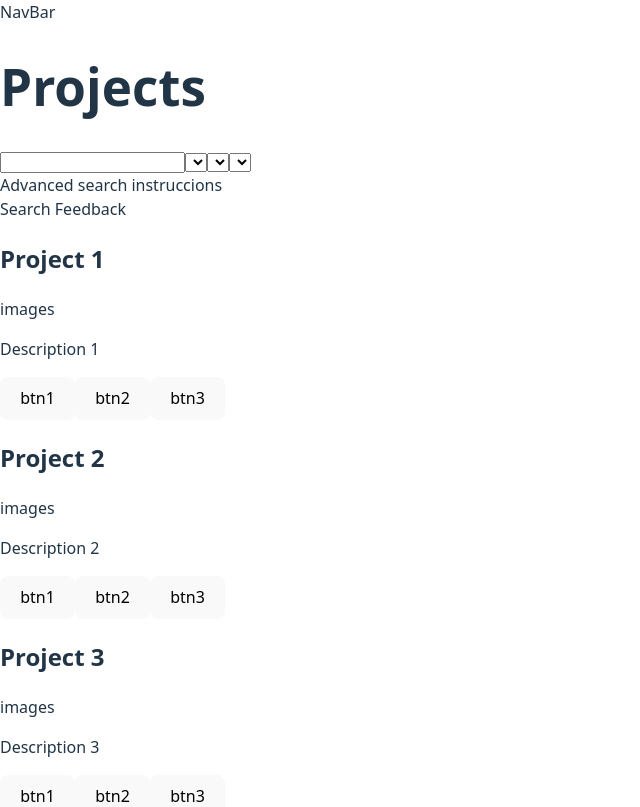
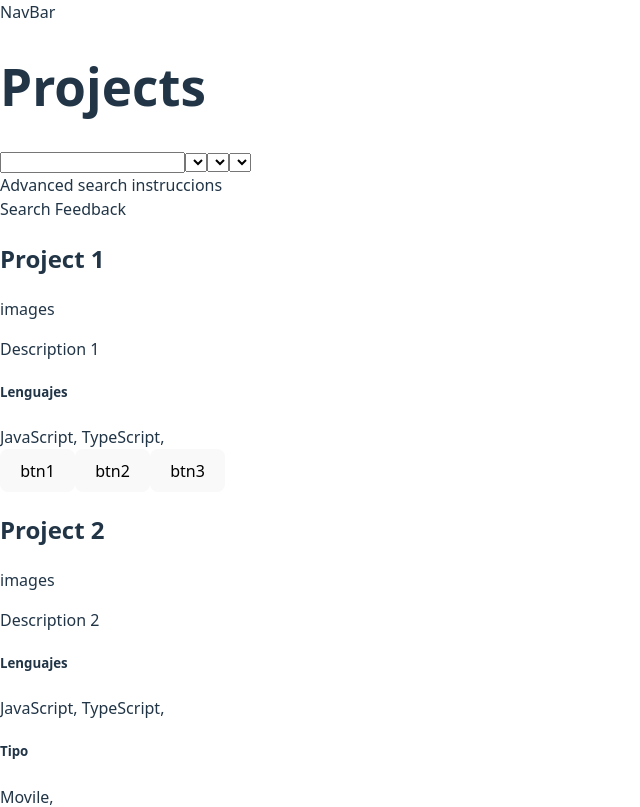
Before and after one commit to lautyt02/lautaro-trivino.com, a React (Vite) app: page /projects in a window 1280 px wide. Shown: the top 807 px of the page, without its empty margins (0-640 px from the left). Built offline with nearby package versions, Linux system fonts and the light colour scheme.

Commit message:
Implemented lists in projects example list (In Projects page)

```diff
--- a/src/pages/projetcs/projects.jsx
+++ b/src/pages/projetcs/projects.jsx
@@ -1,13 +1,13 @@
 import { Search, Card } from "../../components"
 const Projects = ()=>{
-    const projects = [{title:"Project 1", description:"Description 1", buttons: [{text:"btn1", action:()=>{}},{text:"btn2", action:()=>{}},{text:"btn3", action:()=>{}}]},
-    {title:"Project 2", description:"Description 2", buttons: [{text:"btn1", action:()=>{}},{text:"btn2", action:()=>{}},{text:"btn3", action:()=>{}}]},
-    {title:"Project 3", description:"Description 3", buttons: [{text:"btn1", action:()=>{}},{text:"btn2", action:()=>{}},{text:"btn3", action:()=>{}}]}]
+    const projects = [{title:"Project 1", description:"Description 1", buttons: [{text:"btn1", action:()=>{}},{text:"btn2", action:()=>{}},{text:"btn3", action:()=>{}}], lists:[{title:"Lenguajes", items:["JavaScript", "TypeScript"]}]},
+    {title:"Project 2", description:"Description 2", buttons: [{text:"btn1", action:()=>{}},{text:"btn2", action:()=>{}},{text:"btn3", action:()=>{}}] ,lists:[{title:"Lenguajes", items:["JavaScript", "TypeScript"]},{title:"Tipo", items:["Movile"]}]},
+    {title:"Project 3", description:"Description 3", buttons: [{text:"btn1", action:()=>{}},{text:"btn2", action:()=>{}},{text:"btn3", action:()=>{}}],lists:[]}]
     return(
         <>
         <h1>Projects</h1>
         <Search/>
-        {projects.map((project,index)=> <Card key={project.title + index} title={project.title} description={project.description} buttons={project.buttons}/>)}
+        {projects.map((project,index)=> <Card key={project.title + index} title={project.title} description={project.description} lists={project.lists} buttons={project.buttons}/>)}
         </>
     )
 }
```
